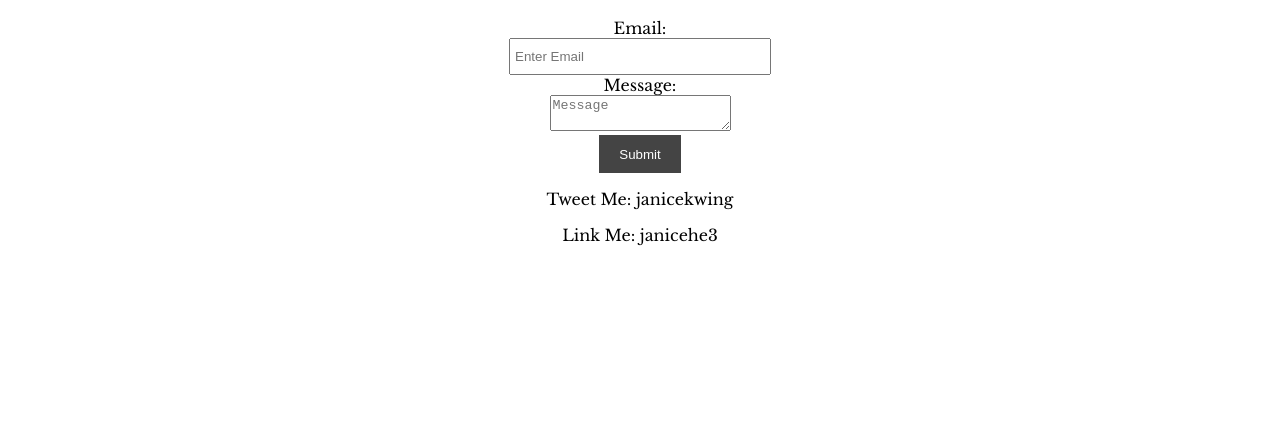
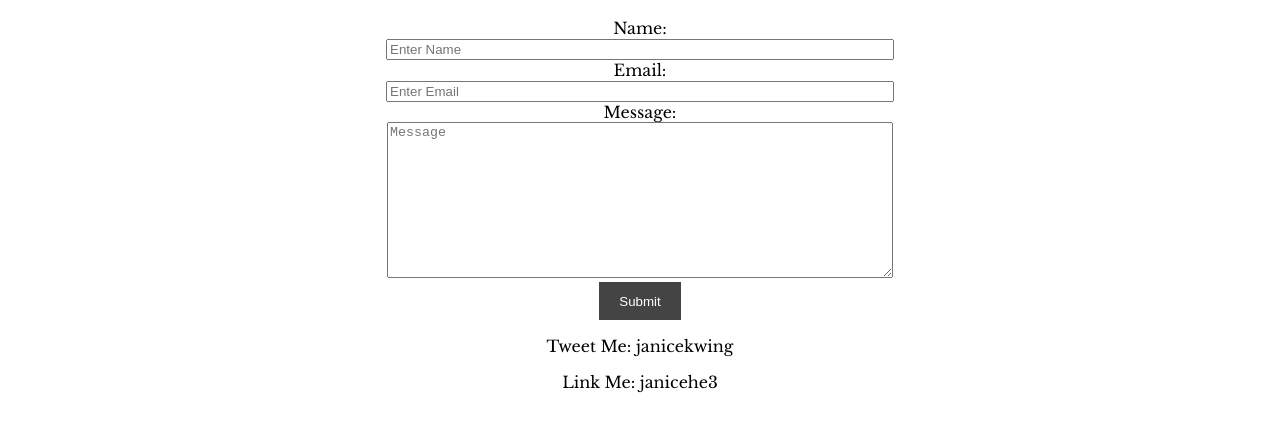
Before and after one commit to Janicekwing/janicekwing.github.io, a plain HTML site: page Contact.html in a window 1280 px wide. Shown: the part 223-654 px from the top of the page. Drawn offline with nearby package versions, Linux system fonts and the light colour scheme.

Commit message:
Contact form includes name, email, and message

```diff
--- a/Contact.html
+++ b/Contact.html
@@ -22,15 +22,17 @@
         <h1> Contact Me </h1>
         <section id = "Email">
                 <form>
-                    <div>
-                        <label>Email:</label> <br>
-                        <input type = "email" placeholder="Enter Email">
-                    </div>
 
-                    <div>
-                        <label>Message:</label> <br>
-                        <textarea placeholder="Message"></textarea>
-                    </div>
+                    <label>Name:</label> <br>
+                    <input type = "name" placeholder="Enter Name" required> <br>
+
+
+                    <label>Email:</label> <br>
+                    <input type = "email" placeholder="Enter Email" required> <br>
+
+                    <label>Message:</label> <br>
+                    <textarea placeholder="Message" required></textarea> <br>
+
 
                     <button class = "emailbutton"> Submit </button>
 
--- a/styles.css
+++ b/styles.css
@@ -41,10 +41,10 @@ body {
 
 .nav li {
     display:inline-block;
-    padding-right: 50px;
+    padding-right: 50px;;
 }
 
-.nav li a {
+.nav a {
     text-decoration: none;
     color: #FFF;
 }
@@ -56,6 +56,14 @@ body {
     display: block;
     margin-left: auto;
     margin-right: auto;
+    /*margin-left: auto;*/
+    /*margin-right: auto;*/
+
+    /*display: inline-block;*/
+    /*position: absolute;*/
+    /*left: 50%;*/
+    /*margin-left: -50px !important;  !* 50% of logo width *!*/
+
 }
 
 .nav a:hover {
@@ -66,6 +74,22 @@ body {
 /* Contact
 ----------------------------- */
 
+
+/* (cool effect, but unnecessary)
+/*form {*/
+    /*margin-top: 40px;*/
+    /*transition: all 3s ease-in-out;*/
+/*}*/
+
+form input,textarea{
+    width: 500px;
+}
+
+form textarea {
+    height: 150px;
+}
+
+
 #Email button {
     height:38px;
     background: #444;
@@ -73,12 +97,6 @@ body {
     padding-left: 20px;
     padding-right: 20px;
     color:#fff;
-}
-
-#Email input[type="email"]{
-    padding:4px;
-    height:25px;
-    width:250px;
 }
 
 /* Portfolio/Projects
```
